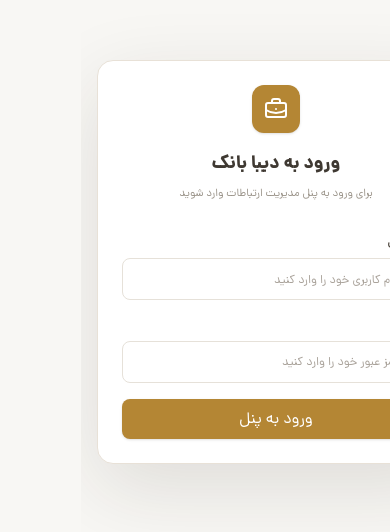
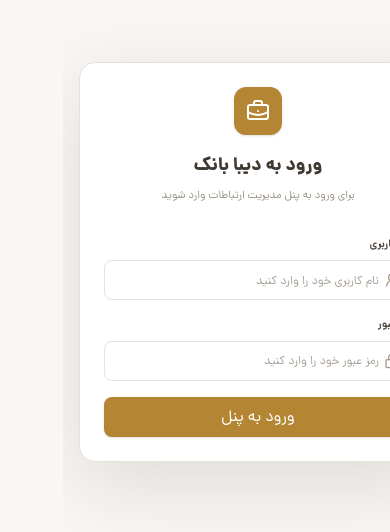
Before and after one commit to Reza-Developer01/diba-bank, a React (Vite) app: page /login in a window 390 px wide. Shown: the part 160-692 px from the top of the page. Built offline with nearby package versions, Linux system fonts and the light colour scheme.

Commit message:
fixed bug about responsive

```diff
--- a/src/App.jsx
+++ b/src/App.jsx
@@ -159,6 +159,7 @@ export default function App() {
         {/* <LeftRail /> */}
       </div>
       <MobileDrawer
+        onHowMet={() => setHowMetModalOpen(true)}
         open={mobileMenuOpen}
         onClose={() => setMobileMenuOpen(false)}
         activeCategory={activeCategory}
--- a/src/components/layout.jsx
+++ b/src/components/layout.jsx
@@ -175,6 +175,7 @@ export function MobileDrawer({
   categories = [],
   onAddRole,
   onAddCategory,
+  onHowMet,
 }) {
   if (!open) return null;
 
@@ -209,6 +210,7 @@ export function MobileDrawer({
           <MobileMenuItems
             onAddRole={onAddRole}
             onAddCategory={onAddCategory}
+            onHowMet={onHowMet}
             onClose={onClose}
             categories={categories}
           />
@@ -245,6 +247,7 @@ function MobileMenuItems({
   onAddCategory,
   onClose,
   categories = [],
+  onHowMet,
 }) {
   const items = [
     [Users, "همه مخاطبین"],
--- a/src/index.css
+++ b/src/index.css
@@ -82,7 +82,7 @@ button {
   border-radius: 0.5rem;
   border: 1px solid #e6e1d9;
   background: #fff;
-  padding: 0 32px;
+  padding: 0 0.75rem;
   font-size: 0.75rem;
   color: #4f4942;
   outline: none;
@@ -102,6 +102,6 @@ button {
 
 @media (max-width: 639px) {
   .field-input {
-    height: 42px;
+    padding: 10px 0.75rem;
   }
 }
--- a/src/pages/LoginPage.jsx
+++ b/src/pages/LoginPage.jsx
@@ -71,6 +71,7 @@ export default function LoginPage() {
                 placeholder="نام کاربری خود را وارد کنید"
                 className="field-input pr-10"
                 autoComplete="username"
+                style={{ paddingRight: "32px" }}
               />
             </div>
           </label>
@@ -93,6 +94,7 @@ export default function LoginPage() {
                 placeholder="رمز عبور خود را وارد کنید"
                 className="field-input pr-10"
                 autoComplete="current-password"
+                style={{ paddingRight: "32px" }}
               />
             </div>
           </label>
```
